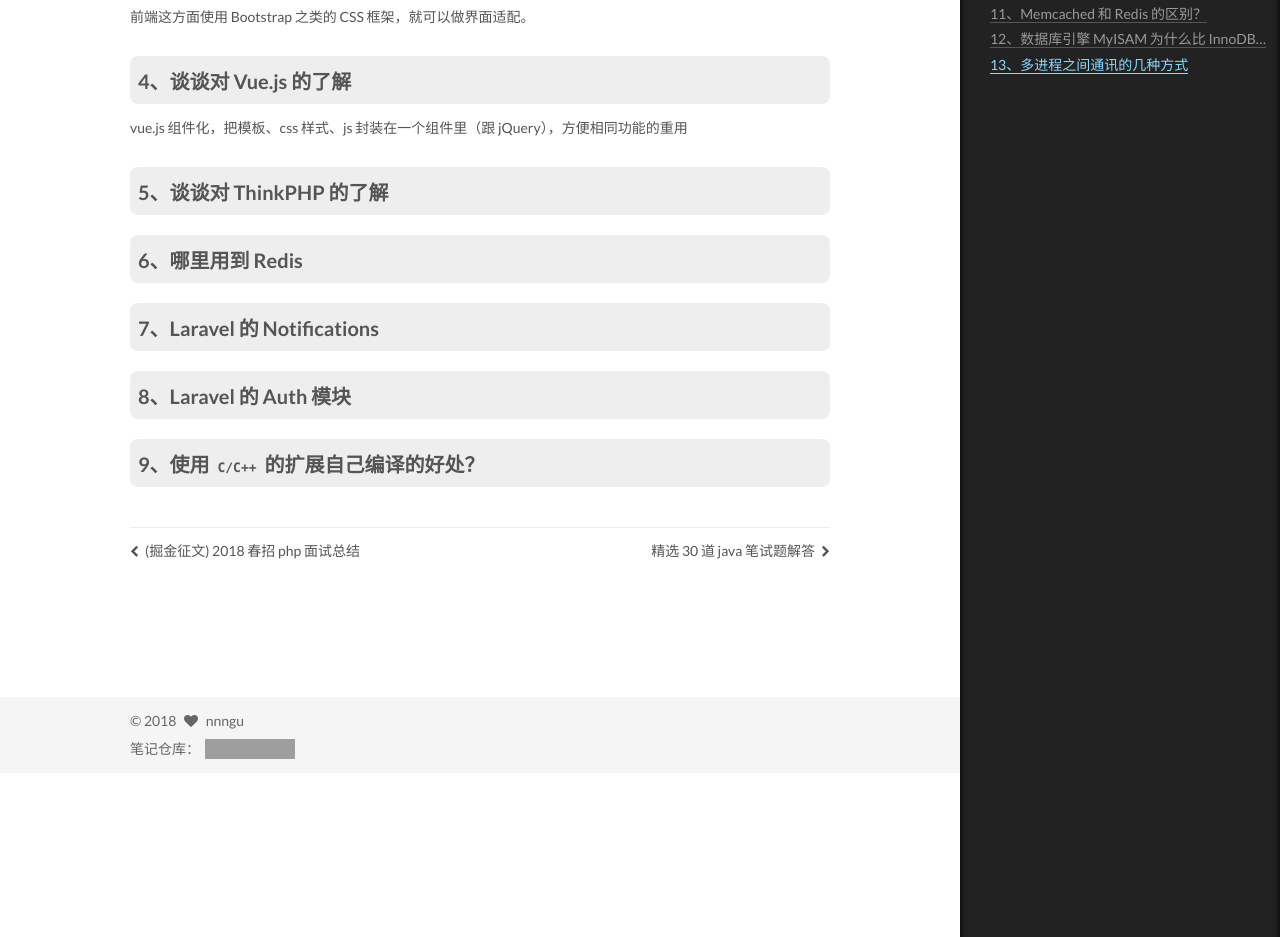
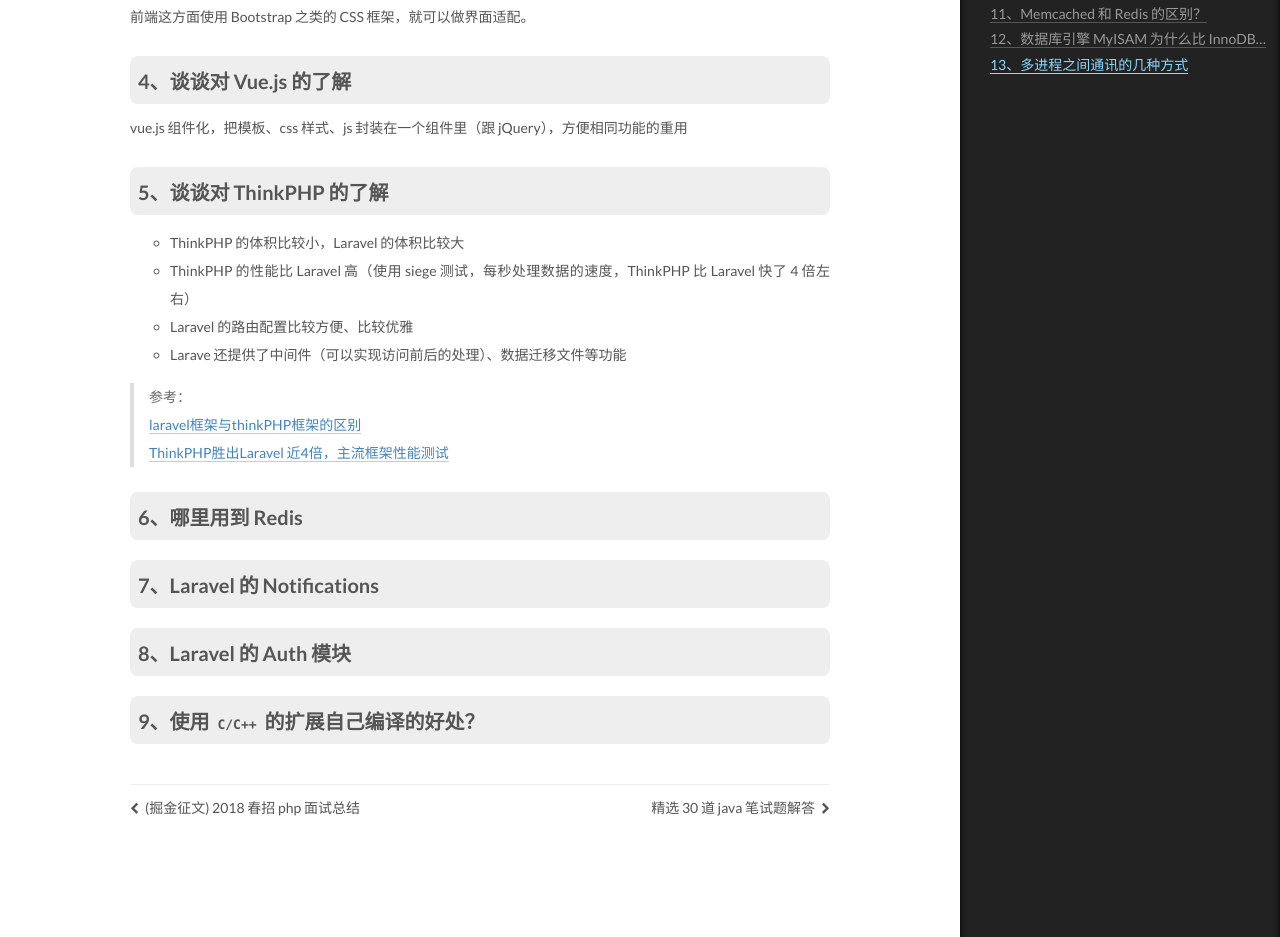
Before and after one commit to nnngu/LearningNotes, a Jekyll site: the page built from _posts/2018-06-05-PHP 面试题收集.md, in a window 1280 px wide and 1400 px high, scrolled down 16556 px. Shown: the part 370-1307 px from the top of the window. Built offline with Jekyll 4.4.1, drawn with Linux system fonts in a browser that asks for light colours; grey boxes are pictures that could not be loaded.

Commit message:
修改文件: _posts/2018-06-05-PHP 面试题收集.md

```diff
--- a/_posts/2018-06-05-PHP 面试题收集.md
+++ b/_posts/2018-06-05-PHP 面试题收集.md
@@ -577,7 +577,18 @@ vue.js 组件化，把模板、css 样式、js 封装在一个组件里（跟 jQ
 
 ### 5、谈谈对 ThinkPHP 的了解
 
+- ThinkPHP 的体积比较小，Laravel 的体积比较大
+- ThinkPHP 的性能比 Laravel 高（使用 siege 测试，每秒处理数据的速度，ThinkPHP 比 Laravel 快了 4 倍左右）
+- Laravel 的路由配置比较方便、比较优雅
+- Larave 还提供了中间件（可以实现访问前后的处理）、数据迁移文件等功能
+
+>参考：
+>[laravel框架与thinkPHP框架的区别](https://blog.csdn.net/weixin_39768635/article/details/78036985)
+>[ThinkPHP胜出Laravel 近4倍，主流框架性能测试](https://blog.csdn.net/cxymds/article/details/73294497)
+
 ### 6、哪里用到 Redis
+
+
 
 ### 7、Laravel 的 Notifications
 
```
